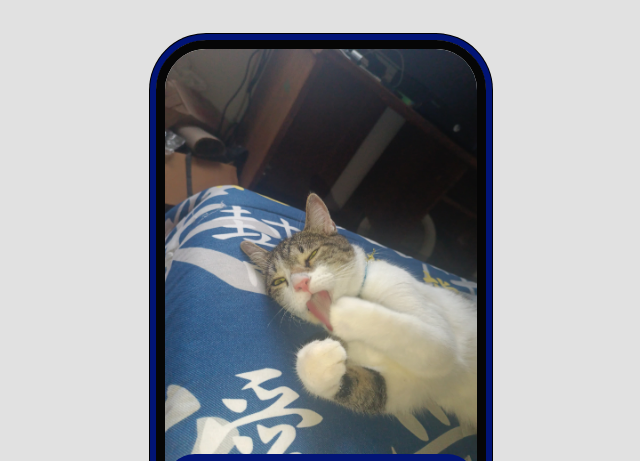
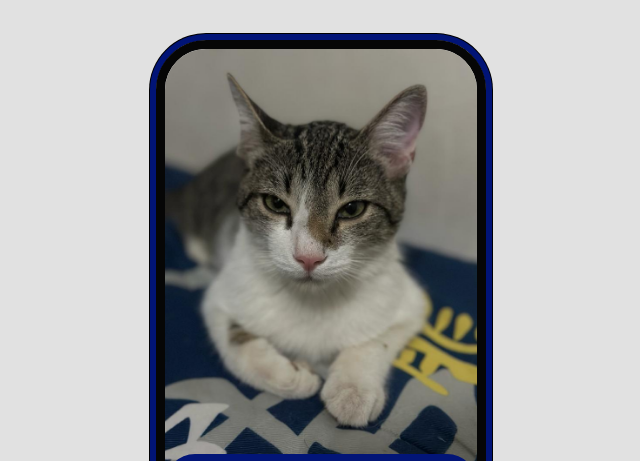
Before and after one commit to JoseLGutierrez28/Orion, a plain HTML site: page index.html in a window 1280 px wide. Shown: the top 461 px of the page, without its empty margins (319-959 px from the left). Drawn offline with Linux system fonts and the light colour scheme.

Commit message:
first commit v3

```diff
--- a/index.html
+++ b/index.html
@@ -19,7 +19,7 @@
 
                 <div class="tab-container headercard scroll">
                     <div class="profile-img">
-                        <img class="imagemascota" src="./Img/orion1.jpeg" alt="imagen de la mascota">
+                        <img class="imagemascota" src="./Img/orion.jpeg" alt="imagen de la mascota">
 
                     </div>
                     <div class="info-profile">
```
